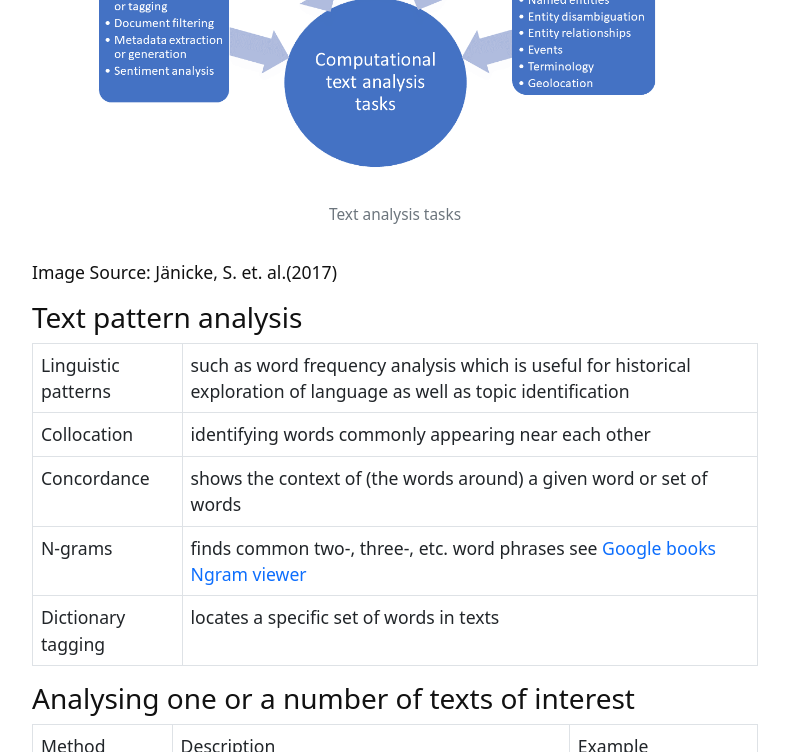
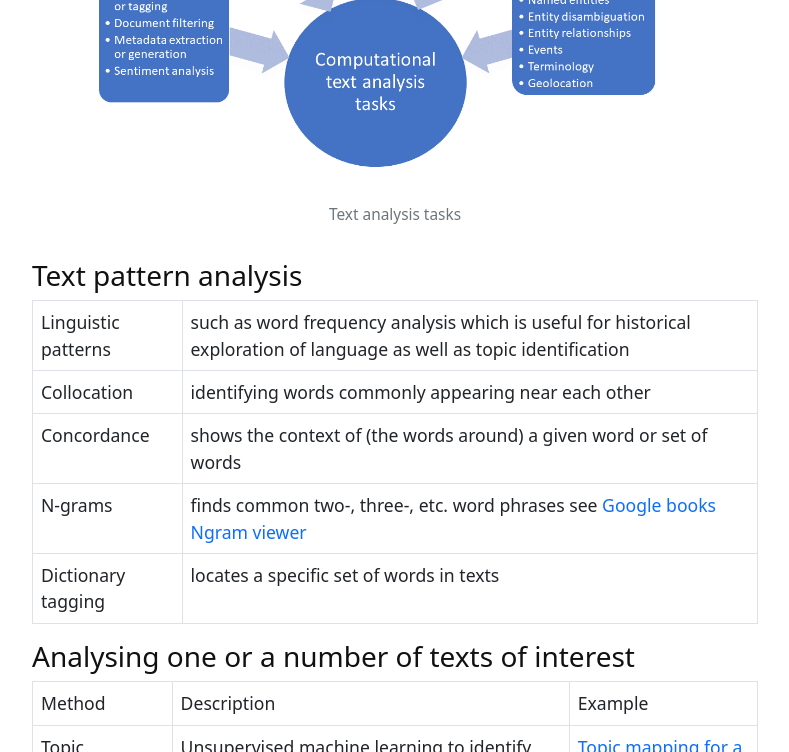
Before and after one commit to GULibrarySandbox/intro-text-mining-analysis-2022, a Jekyll site: the page built from content/7-analyse.md, in a window 1280 px wide and 900 px high, scrolled down 2443 px, cut to the strip 0-752 px from the top of the window. Shown: the whole strip, without its empty margins (245-1034 px from the left). Built offline with Jekyll 4.4.1, drawn with Linux system fonts in a browser that asks for light colours.

Commit message:
Update 7-analyse.md

```diff
--- a/content/7-analyse.md
+++ b/content/7-analyse.md
@@ -36,7 +36,6 @@ Machine learning is a branch of AI and a process of teaching a computer system t
 Explore some common computational text analysis methods.
 
 {% include figure.html img="TextAnalysisTasks.png" alt="Text analysis tasks" caption="Text analysis tasks" width="100%" %}
-Image Source: Jänicke, S. et. al.(2017)
 
 ### Text pattern analysis
 
```
